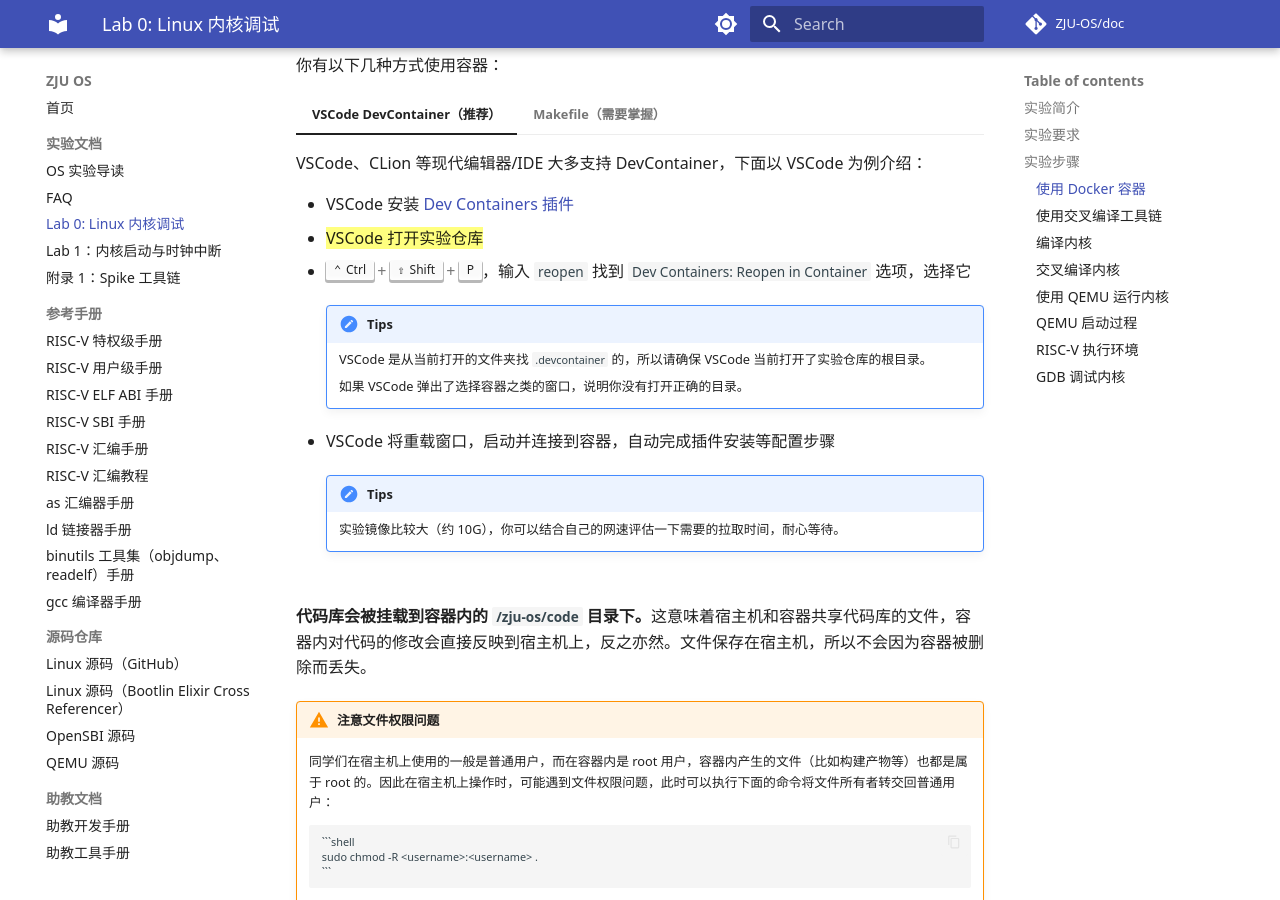
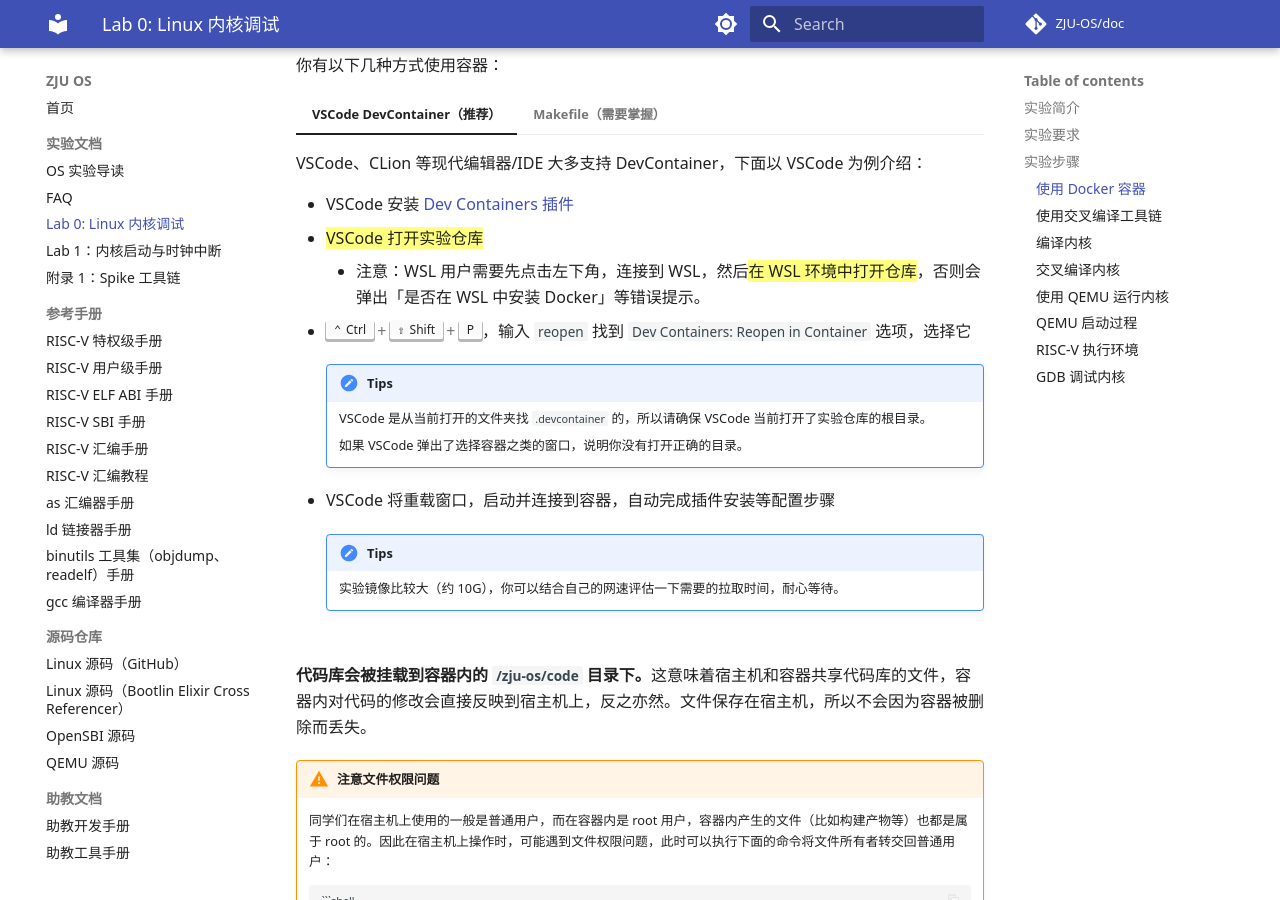
Before and after one commit to hharryz/zju-os-doc, an MkDocs documentation site: the page built from docs/lab0.md, in a window 1280 px wide and 900 px high, scrolled down 1459 px. Built offline with MkDocs 1.6.1 and Material for MkDocs 9.7.7, drawn with Linux system fonts in a browser that asks for light colours; comment, search, counter and statistics services are not loaded.

Commit message:
lab0: add WSL notice

```diff
--- a/docs/lab0.md
+++ b/docs/lab0.md
@@ -48,6 +48,7 @@
 
     - VSCode 安装 [Dev Containers 插件](https://marketplace.visualstudio.com/items?itemName=ms-vscode-remote.remote-containers)
     - {==VSCode 打开实验仓库==}
+        - 注意：WSL 用户需要先点击左下角，连接到 WSL，然后{==在 WSL 环境中打开仓库==}，否则会弹出「是否在 WSL 中安装 Docker」等错误提示。
     - ++ctrl+shift+p++，输入 `reopen` 找到 `Dev Containers: Reopen in Container` 选项，选择它
 
         !!! tips
```
